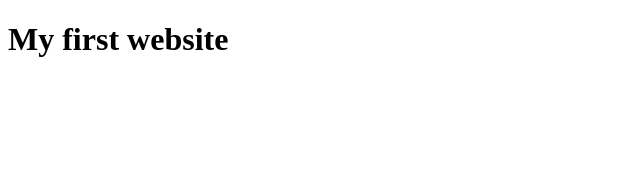
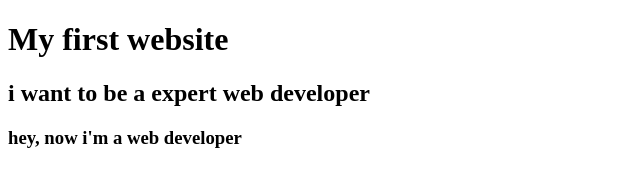
Before and after one commit to majaharul796/my-first-website, a plain HTML site: page index.html in a window 1280 px wide. Shown: the whole page, without its empty margins (0-640 px from the left). Drawn offline with Linux system fonts and the light colour scheme.

Commit message:
leared github

```diff
--- a/index.html
+++ b/index.html
@@ -8,5 +8,7 @@
 </head>
 <body>
     <h1>My first website</h1>
+    <h2>i want to be a expert web developer</h2>
+    <h3>hey, now i'm a web developer</h3>
 </body>
 </html>
```
